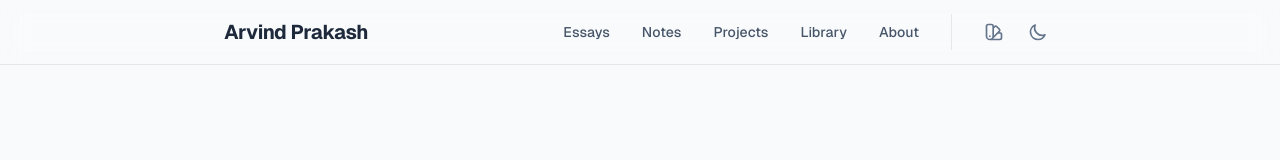
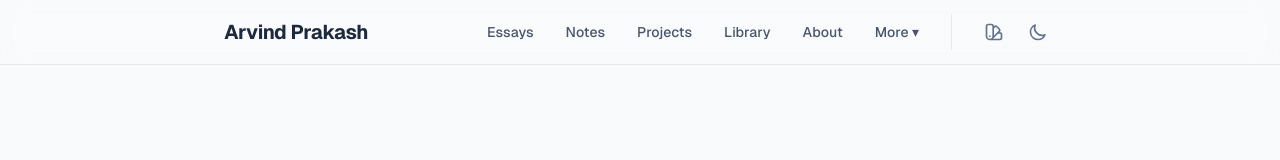
Before and after one commit to DrNightmare/blog-v2, a Next.js app: page / in a window 1280 px wide. Shown: the top 160 px of the page. Built offline with nearby package versions, Linux system fonts and the light colour scheme.

Commit message:
chore: add more option in navbar

```diff
--- a/src/components/NavBar.tsx
+++ b/src/components/NavBar.tsx
@@ -2,7 +2,7 @@
 
 import Link from 'next/link';
 import { usePathname } from 'next/navigation';
-import { useState, useEffect } from 'react';
+import { useState, useEffect, useRef } from 'react';
 
 import ThemeToggle from './ThemeToggle';
 import ColorSchemeSelector from './ColorSchemeSelector';
@@ -10,10 +10,13 @@ import ColorSchemeSelector from './ColorSchemeSelector';
 export default function Navbar() {
   const pathname = usePathname();
   const [isMenuOpen, setIsMenuOpen] = useState(false);
+  const [isMoreDropdownOpen, setIsMoreDropdownOpen] = useState(false);
+  const dropdownRef = useRef<HTMLDivElement>(null);
 
   // Close menu when route changes
   useEffect(() => {
     setIsMenuOpen(false);
+    setIsMoreDropdownOpen(false);
   }, [pathname]);
 
   // Prevent scroll when menu is open
@@ -27,6 +30,22 @@ export default function Navbar() {
       document.body.style.overflow = 'unset';
     };
   }, [isMenuOpen]);
+
+  // Close dropdown when clicking outside
+  useEffect(() => {
+    function handleClickOutside(event: MouseEvent) {
+      if (dropdownRef.current && !dropdownRef.current.contains(event.target as Node)) {
+        setIsMoreDropdownOpen(false);
+      }
+    }
+
+    if (isMoreDropdownOpen) {
+      document.addEventListener('mousedown', handleClickOutside);
+      return () => {
+        document.removeEventListener('mousedown', handleClickOutside);
+      };
+    }
+  }, [isMoreDropdownOpen]);
 
   return (
     <nav className="sticky top-0 z-50 w-full backdrop-blur-md bg-surface/70 border-b border-border/50">
@@ -47,6 +66,47 @@ export default function Navbar() {
               <NavLink href="/projects" activePath={pathname}>Projects</NavLink>
               <NavLink href="/library" activePath={pathname}>Library</NavLink>
               <NavLink href="/about" activePath={pathname}>About</NavLink>
+
+              {/* More Dropdown */}
+              <div
+                ref={dropdownRef}
+                className="relative inline-flex items-center"
+              >
+                <button
+                  onClick={() => setIsMoreDropdownOpen(!isMoreDropdownOpen)}
+                  className={`text-sm font-medium transition-colors inline-flex items-center ${pathname.startsWith('/resume') || pathname.startsWith('/sitemap')
+                      ? 'text-primary font-semibold'
+                      : 'text-text-secondary hover:text-primary'
+                    }`}
+                >
+                  More ▾
+                </button>
+
+                {/* Dropdown Menu */}
+                <div
+                  className={`absolute top-full right-0 mt-1 w-36 bg-surface border border-border rounded-lg shadow-lg overflow-hidden transition-all duration-200 ${isMoreDropdownOpen ? 'opacity-100 visible translate-y-0' : 'opacity-0 invisible -translate-y-2 pointer-events-none'
+                    }`}
+                >
+                  <Link
+                    href="/resume"
+                    className={`block px-4 py-2 text-sm transition-colors ${pathname.startsWith('/resume')
+                      ? 'text-primary font-semibold bg-background/50'
+                      : 'text-text-secondary hover:text-primary hover:bg-background/50'
+                      }`}
+                  >
+                    Resume
+                  </Link>
+                  <Link
+                    href="/sitemap"
+                    className={`block px-4 py-2 text-sm transition-colors ${pathname.startsWith('/sitemap')
+                      ? 'text-primary font-semibold bg-background/50'
+                      : 'text-text-secondary hover:text-primary hover:bg-background/50'
+                      }`}
+                  >
+                    Sitemap
+                  </Link>
+                </div>
+              </div>
             </div>
             <div className="flex items-center gap-2 pl-6 border-l border-border/50">
               <ColorSchemeSelector />
@@ -82,6 +142,13 @@ export default function Navbar() {
                 <MobileNavLink href="/projects" activePath={pathname}>Projects</MobileNavLink>
                 <MobileNavLink href="/library" activePath={pathname}>Library</MobileNavLink>
                 <MobileNavLink href="/about" activePath={pathname}>About</MobileNavLink>
+
+                {/* Divider */}
+                <div className="w-24 h-px bg-border/50 my-2"></div>
+
+                {/* More items */}
+                <MobileNavLink href="/resume" activePath={pathname}>Resume</MobileNavLink>
+                <MobileNavLink href="/sitemap" activePath={pathname}>Sitemap</MobileNavLink>
               </nav>
 
               <div className="flex items-center gap-4 pt-8 border-t border-border/50 w-full justify-center">
```
